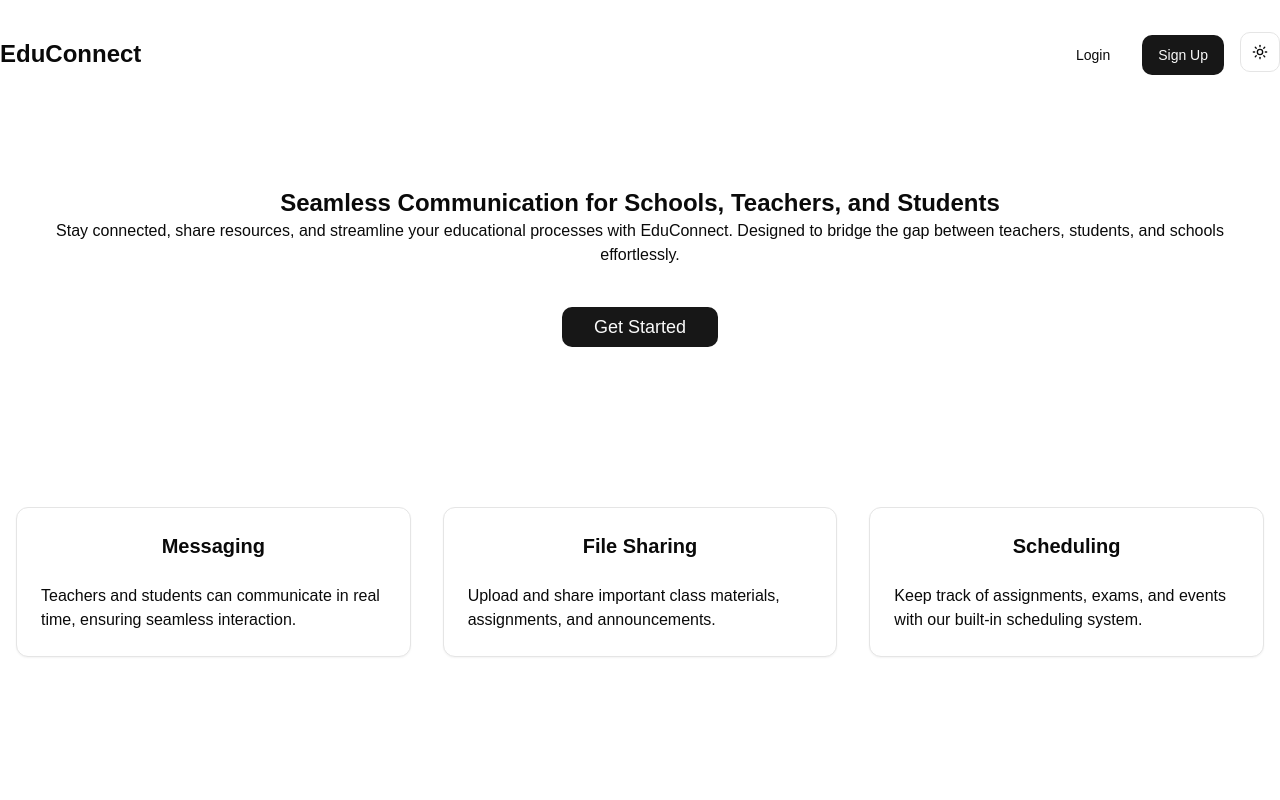
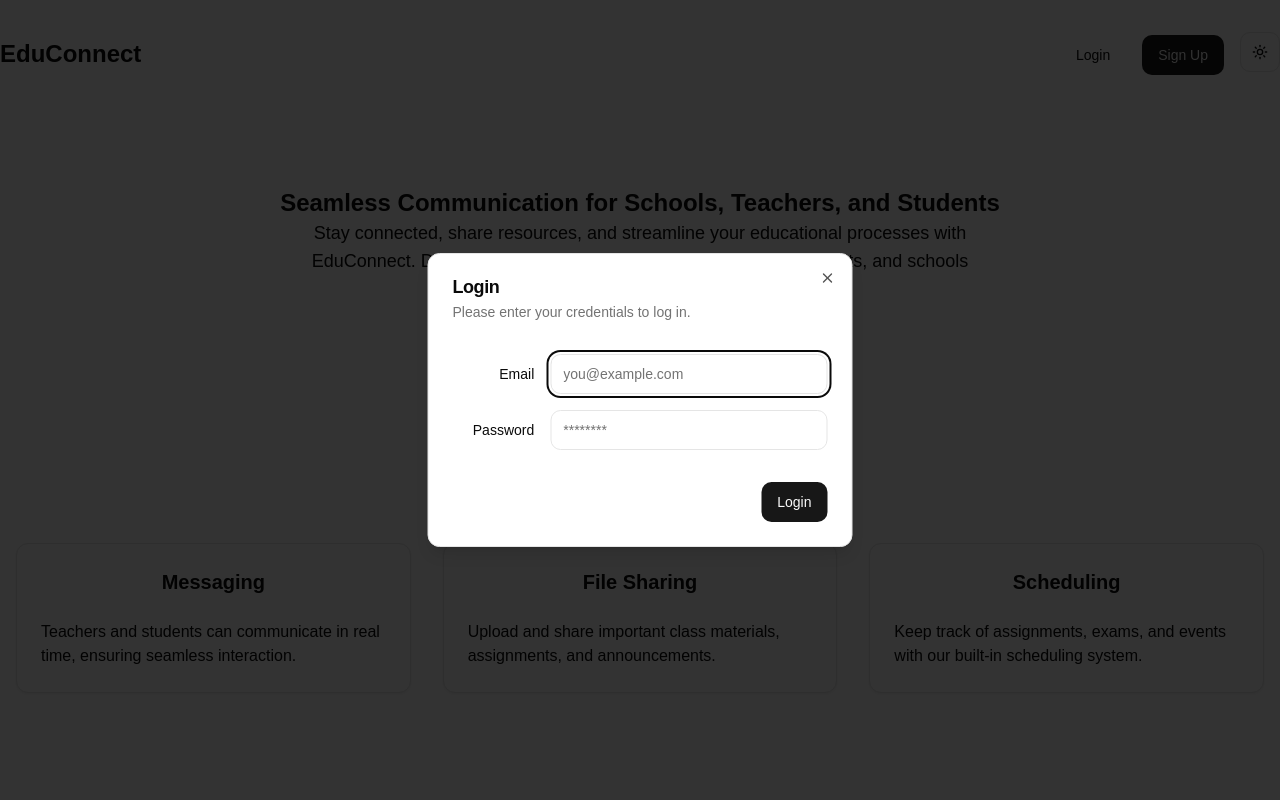
Before and after one commit to Kotsasmin/educonnect, a Next.js app: page / in a window 1280 px wide. Both pictures are taken after a click on the button "Login". Shown: the top 800 px of the page. Built offline with nearby package versions, Linux system fonts and the light colour scheme.

Commit message:
Added login component

```diff
--- /dev/null
+++ b/app/(landing)/_components/dialog.tsx
@@ -0,0 +1,49 @@
+import React from "react";
+import { Button } from "@/components/ui/button";
+import {
+  Dialog,
+  DialogContent,
+  DialogDescription,
+  DialogFooter,
+  DialogHeader,
+  DialogTitle,
+} from "@/components/ui/dialog";
+import { Input } from "@/components/ui/input";
+import { Label } from "@/components/ui/label";
+
+export function DialogLog({ isOpen, onClose }: { isOpen: boolean; onClose: () => void }) {
+  return (
+    <Dialog open={isOpen} onOpenChange={onClose}>
+      <DialogContent className="sm:max-w-[425px]">
+        <DialogHeader>
+          <DialogTitle>Login</DialogTitle>
+          <DialogDescription>
+            Please enter your credentials to log in.
+          </DialogDescription>
+        </DialogHeader>
+        <div className="grid gap-4 py-4">
+
+          <div className="grid grid-cols-4 items-center gap-4">
+            <Label htmlFor="email" className="text-right">
+              Email
+            </Label>
+            <Input id="email" type="email" placeholder="you@example.com" className="col-span-3" />
+          </div>
+
+
+          <div className="grid grid-cols-4 items-center gap-4">
+            <Label htmlFor="password" className="text-right">
+              Password
+            </Label>
+            <Input id="password" type="password" placeholder="********" className="col-span-3" />
+          </div>
+        </div>
+
+
+        <DialogFooter>
+          <Button type="submit">Login</Button>
+        </DialogFooter>
+      </DialogContent>
+    </Dialog>
+  );
+}
--- a/app/(landing)/page.tsx
+++ b/app/(landing)/page.tsx
@@ -1,9 +1,21 @@
-import React from "react";
+"use client";
+import React, { useState } from "react";
 import { Button } from "@/components/ui/button";
 import { Card, CardHeader, CardContent } from "@/components/ui/card";
-import { ModeToggle } from "@/components/theme-changer"
+import { ModeToggle } from "@/components/theme-changer";
+import { DialogLog } from "./_components/dialog";
 
 export default function LandingPage() {
+  const [isDialogOpen, setIsDialogOpen] = useState(false);
+
+  const openDialog = () => {
+    setIsDialogOpen(true);
+  };
+
+  const closeDialog = () => {
+    setIsDialogOpen(false);
+  };
+
   return (
     <div className="min-h-screen bg-gradient-to-r">
       <header className="container mx-auto py-8">
@@ -11,10 +23,9 @@
           <h1 className="text-2xl font-bold">EduConnect</h1>
 
           <div>
-
-            <Button variant="ghost" className="mr-4">Login</Button>
+            <Button variant="ghost" onClick={openDialog} className="mr-4">Login</Button>
             <Button className="mr-4">Sign Up</Button>
-            <ModeToggle/>
+            <ModeToggle />
           </div>
         </nav>
       </header>
@@ -24,7 +35,7 @@
           <h2 className="text-2xl font-bold">
             Seamless Communication for Schools, Teachers, and Students
           </h2>
-          <p className="text-lgmax-w-2xl mx-auto mb-10">
+          <p className="text-lg max-w-2xl mx-auto mb-10">
             Stay connected, share resources, and streamline your educational processes with EduConnect.
             Designed to bridge the gap between teachers, students, and schools effortlessly.
           </p>
@@ -38,7 +49,7 @@
                 <h3 className="text-xl font-semibold">Messaging</h3>
               </CardHeader>
               <CardContent>
-                <p className="">
+                <p>
                   Teachers and students can communicate in real time, ensuring seamless interaction.
                 </p>
               </CardContent>
@@ -49,7 +60,7 @@
                 <h3 className="text-xl font-semibold">File Sharing</h3>
               </CardHeader>
               <CardContent>
-                <p className="">
+                <p>
                   Upload and share important class materials, assignments, and announcements.
                 </p>
               </CardContent>
@@ -60,7 +71,7 @@
                 <h3 className="text-xl font-semibold">Scheduling</h3>
               </CardHeader>
               <CardContent>
-                <p className="">
+                <p>
                   Keep track of assignments, exams, and events with our built-in scheduling system.
                 </p>
               </CardContent>
@@ -68,7 +79,7 @@
           </div>
         </section>
 
-        <section className="py-20   text-center">
+        <section className="py-20 text-center">
           <h3 className="text-3xl font-semibold mb-6">Join EduConnect Today</h3>
           <p className="text-lg mb-10">
             Start using EduConnect to connect with your school community.
@@ -79,9 +90,8 @@
         </section>
       </main>
 
-      <footer className="container mx-auto py-8 text-center ">
-        <p>&copy; 2024 EduConnect. All rights reserved.</p>
-      </footer>
+      {/* Render the login dialog and pass the state */}
+      <DialogLog isOpen={isDialogOpen} onClose={closeDialog} />
     </div>
   );
 }
--- a/app/layout.tsx
+++ b/app/layout.tsx
@@ -2,6 +2,7 @@
 import localFont from "next/font/local";
 import "./globals.css";
 import { ThemeProvider } from "@/components/theme-provider"
+import Footer from '@/components/footer';
 
 const geistSans = localFont({
   src: "./fonts/GeistVF.woff",
@@ -15,8 +16,8 @@
 });
 
 export const metadata: Metadata = {
-  title: "Create Next App",
-  description: "Generated by create next app",
+  title: "EduConnect",
+  description: "The complete platform for education",
 };
 
 export default function RootLayout({
@@ -36,7 +37,9 @@
     >
         {children}
         </ThemeProvider>
+        <Footer/>
       </body>
+
     </html>
   );
 }
--- /dev/null
+++ b/components/footer.tsx
@@ -0,0 +1,11 @@
+import React from 'react';
+
+const Footer = () => {
+  return (
+    <footer className="container mx-auto py-8 text-center">
+      <p>&copy; 2024 EduConnect. All rights reserved.</p>
+    </footer>
+  );
+};
+
+export default Footer;
--- /dev/null
+++ b/components/ui/dialog.tsx
@@ -0,0 +1,122 @@
+"use client"
+
+import * as React from "react"
+import * as DialogPrimitive from "@radix-ui/react-dialog"
+import { X } from "lucide-react"
+
+import { cn } from "@/lib/utils"
+
+const Dialog = DialogPrimitive.Root
+
+const DialogTrigger = DialogPrimitive.Trigger
+
+const DialogPortal = DialogPrimitive.Portal
+
+const DialogClose = DialogPrimitive.Close
+
+const DialogOverlay = React.forwardRef<
+  React.ElementRef<typeof DialogPrimitive.Overlay>,
+  React.ComponentPropsWithoutRef<typeof DialogPrimitive.Overlay>
+>(({ className, ...props }, ref) => (
+  <DialogPrimitive.Overlay
+    ref={ref}
+    className={cn(
+      "fixed inset-0 z-50 bg-black/80  data-[state=open]:animate-in data-[state=closed]:animate-out data-[state=closed]:fade-out-0 data-[state=open]:fade-in-0",
+      className
+    )}
+    {...props}
+  />
+))
+DialogOverlay.displayName = DialogPrimitive.Overlay.displayName
+
+const DialogContent = React.forwardRef<
+  React.ElementRef<typeof DialogPrimitive.Content>,
+  React.ComponentPropsWithoutRef<typeof DialogPrimitive.Content>
+>(({ className, children, ...props }, ref) => (
+  <DialogPortal>
+    <DialogOverlay />
+    <DialogPrimitive.Content
+      ref={ref}
+      className={cn(
+        "fixed left-[50%] top-[50%] z-50 grid w-full max-w-lg translate-x-[-50%] translate-y-[-50%] gap-4 border bg-background p-6 shadow-lg duration-200 data-[state=open]:animate-in data-[state=closed]:animate-out data-[state=closed]:fade-out-0 data-[state=open]:fade-in-0 data-[state=closed]:zoom-out-95 data-[state=open]:zoom-in-95 data-[state=closed]:slide-out-to-left-1/2 data-[state=closed]:slide-out-to-top-[48%] data-[state=open]:slide-in-from-left-1/2 data-[state=open]:slide-in-from-top-[48%] sm:rounded-lg",
+        className
+      )}
+      {...props}
+    >
+      {children}
+      <DialogPrimitive.Close className="absolute right-4 top-4 rounded-sm opacity-70 ring-offset-background transition-opacity hover:opacity-100 focus:outline-none focus:ring-2 focus:ring-ring focus:ring-offset-2 disabled:pointer-events-none data-[state=open]:bg-accent data-[state=open]:text-muted-foreground">
+        <X className="h-4 w-4" />
+        <span className="sr-only">Close</span>
+      </DialogPrimitive.Close>
+    </DialogPrimitive.Content>
+  </DialogPortal>
+))
+DialogContent.displayName = DialogPrimitive.Content.displayName
+
+const DialogHeader = ({
+  className,
+  ...props
+}: React.HTMLAttributes<HTMLDivElement>) => (
+  <div
+    className={cn(
+      "flex flex-col space-y-1.5 text-center sm:text-left",
+      className
+    )}
+    {...props}
+  />
+)
+DialogHeader.displayName = "DialogHeader"
+
+const DialogFooter = ({
+  className,
+  ...props
+}: React.HTMLAttributes<HTMLDivElement>) => (
+  <div
+    className={cn(
+      "flex flex-col-reverse sm:flex-row sm:justify-end sm:space-x-2",
+      className
+    )}
+    {...props}
+  />
+)
+DialogFooter.displayName = "DialogFooter"
+
+const DialogTitle = React.forwardRef<
+  React.ElementRef<typeof DialogPrimitive.Title>,
+  React.ComponentPropsWithoutRef<typeof DialogPrimitive.Title>
+>(({ className, ...props }, ref) => (
+  <DialogPrimitive.Title
+    ref={ref}
+    className={cn(
+      "text-lg font-semibold leading-none tracking-tight",
+      className
+    )}
+    {...props}
+  />
+))
+DialogTitle.displayName = DialogPrimitive.Title.displayName
+
+const DialogDescription = React.forwardRef<
+  React.ElementRef<typeof DialogPrimitive.Description>,
+  React.ComponentPropsWithoutRef<typeof DialogPrimitive.Description>
+>(({ className, ...props }, ref) => (
+  <DialogPrimitive.Description
+    ref={ref}
+    className={cn("text-sm text-muted-foreground", className)}
+    {...props}
+  />
+))
+DialogDescription.displayName = DialogPrimitive.Description.displayName
+
+export {
+  Dialog,
+  DialogPortal,
+  DialogOverlay,
+  DialogClose,
+  DialogTrigger,
+  DialogContent,
+  DialogHeader,
+  DialogFooter,
+  DialogTitle,
+  DialogDescription,
+}
--- /dev/null
+++ b/components/ui/label.tsx
@@ -0,0 +1,26 @@
+"use client"
+
+import * as React from "react"
+import * as LabelPrimitive from "@radix-ui/react-label"
+import { cva, type VariantProps } from "class-variance-authority"
+
+import { cn } from "@/lib/utils"
+
+const labelVariants = cva(
+  "text-sm font-medium leading-none peer-disabled:cursor-not-allowed peer-disabled:opacity-70"
+)
+
+const Label = React.forwardRef<
+  React.ElementRef<typeof LabelPrimitive.Root>,
+  React.ComponentPropsWithoutRef<typeof LabelPrimitive.Root> &
+    VariantProps<typeof labelVariants>
+>(({ className, ...props }, ref) => (
+  <LabelPrimitive.Root
+    ref={ref}
+    className={cn(labelVariants(), className)}
+    {...props}
+  />
+))
+Label.displayName = LabelPrimitive.Root.displayName
+
+export { Label }
--- a/package.json
+++ b/package.json
@@ -9,7 +9,9 @@
     "lint": "next lint"
   },
   "dependencies": {
+    "@radix-ui/react-dialog": "^1.1.2",
     "@radix-ui/react-dropdown-menu": "^2.1.2",
+    "@radix-ui/react-label": "^2.1.0",
     "@radix-ui/react-slot": "^1.1.0",
     "class-variance-authority": "^0.7.0",
     "clsx": "^2.1.1",
```
Also changed, not shown: app/auth/middleware.tsx (added), 1 other file (tests, documents, lock files or other folders).
